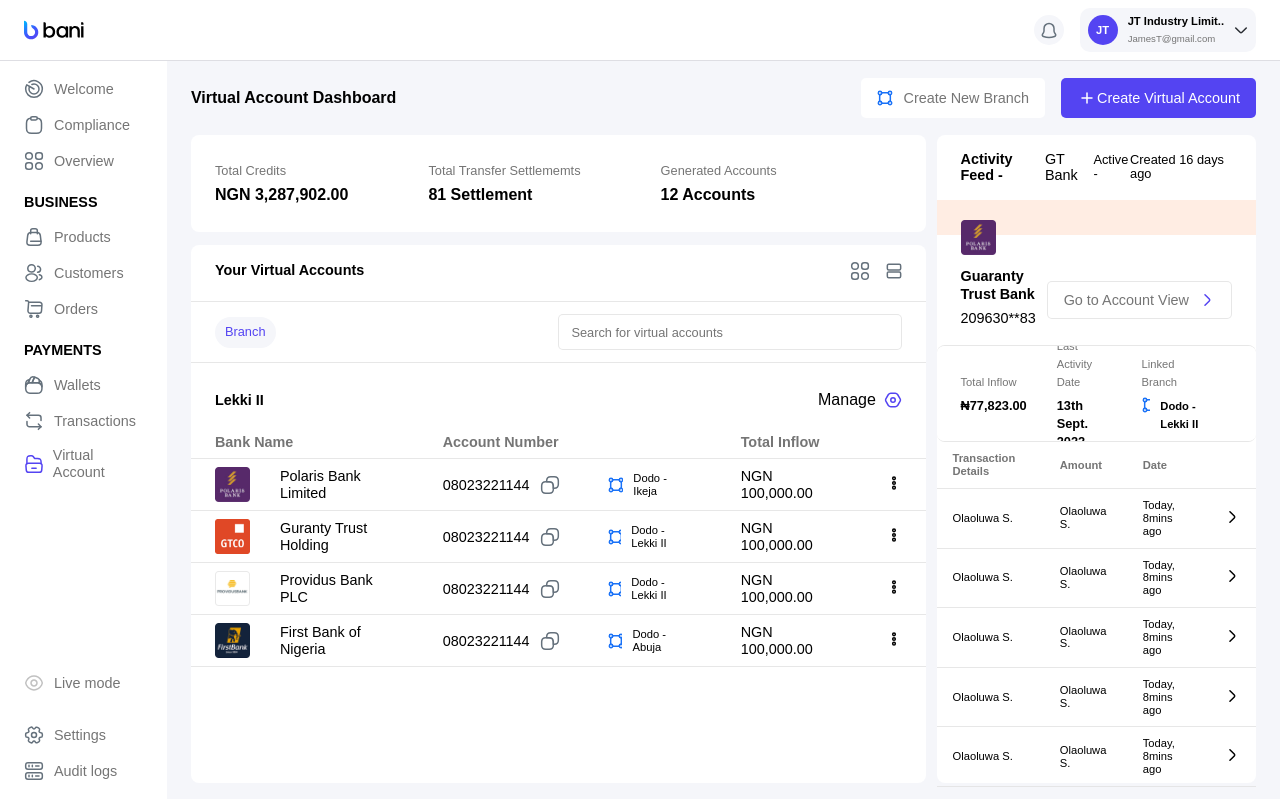
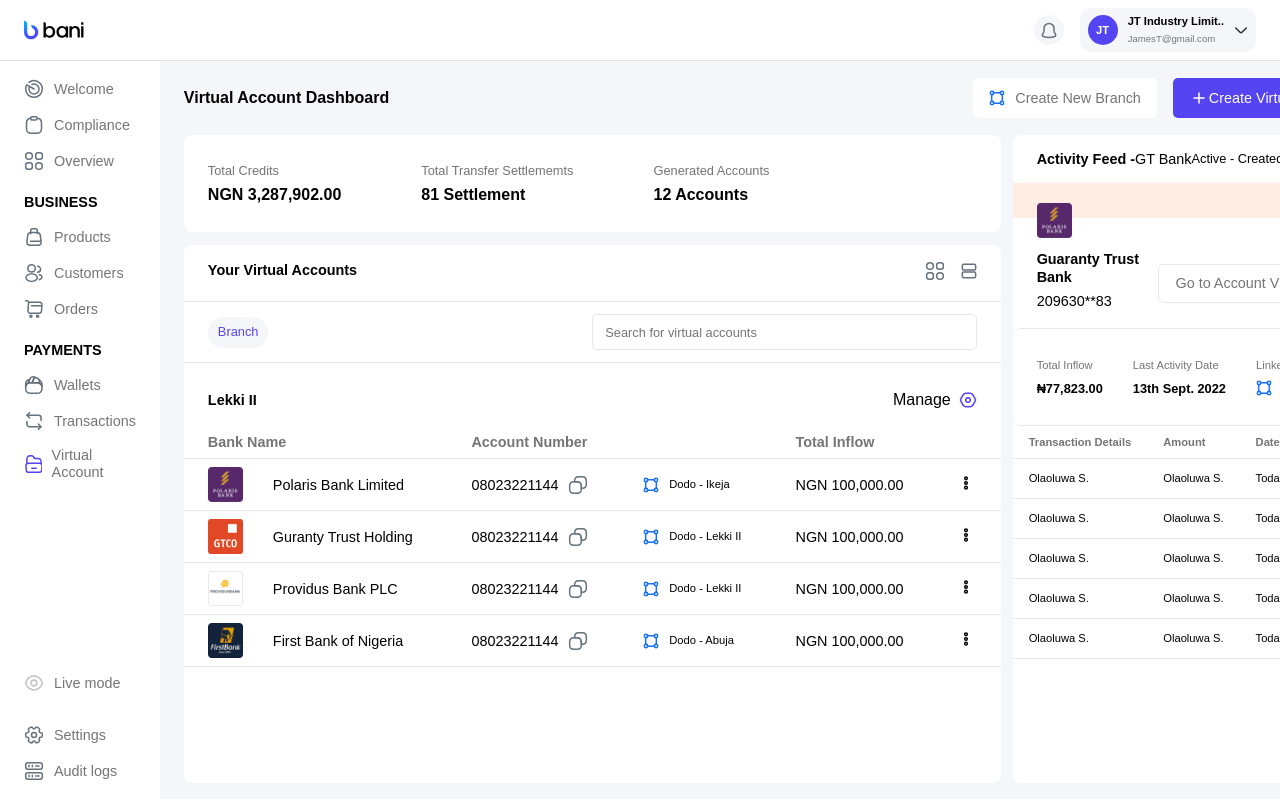
Before and after one commit to asoluka/talentsquarebani, a React (Create React App) app: page /dashboard in a window 1280 px wide. Built offline with nearby package versions, Linux system fonts and the light colour scheme.

Commit message:
some house keeping

```diff
--- a/src/components/molecules/Navbar/index.jsx
+++ b/src/components/molecules/Navbar/index.jsx
@@ -63,6 +63,7 @@ export const Navbar = () => {
               fontWeight="600"
               margin="0"
               fontSize={typeScale.small}
+              whitespace="nowrap"
             >
               JT Industry Limit..
             </Text>
--- a/src/components/organisms/Table/index.jsx
+++ b/src/components/organisms/Table/index.jsx
@@ -31,6 +31,7 @@ const Wrapper = styled.div`
     padding: ${({ padding }) => padding || "8px 24px"};
     font-size: ${({ small }) =>
       small ? typeScale.small : typeScale.paragraph};
+    white-space: nowrap;
   }
 `;
 
--- a/src/components/pages/Dashboard/index.jsx
+++ b/src/components/pages/Dashboard/index.jsx
@@ -303,20 +303,31 @@ export const Dashboard = () => {
             padding="16px 24px"
           >
             <Flex alignItems="center">
-              <Text fontWeight="600" margin="0" fontSize={typeScale.paragraph}>
+              <Text
+                fontWeight="600"
+                margin="0"
+                fontSize={typeScale.paragraph}
+                whitespace="nowrap"
+              >
                 Activity Feed -
               </Text>
-              <Text margin="0" fontSize={typeScale.paragraph}>
+              <Text
+                margin="0"
+                fontSize={typeScale.paragraph}
+                whitespace="nowrap"
+              >
+                {"  "}
                 GT Bank
               </Text>
             </Flex>
 
             <Flex alignItems="center">
-              <Text margin="0" fontSize={typeScale.helperText}>
-                Active -
-              </Text>
-              <Text margin="0" fontSize={typeScale.helperText}>
-                Created 16 days ago
+              <Text
+                margin="0"
+                fontSize={typeScale.helperText}
+                whitespace="nowrap"
+              >
+                Active - Created 16 days ago
               </Text>
             </Flex>
           </Flex>
@@ -364,6 +375,7 @@ export const Dashboard = () => {
                 fontSize={typeScale.small}
                 color={baniColors.lightGrey}
                 margin="0 0 6px 0"
+                whitespace="nowrap"
               >
                 Total Inflow
               </Text>
@@ -372,6 +384,7 @@ export const Dashboard = () => {
                 fontWeight="600"
                 margin="0"
                 fontSize={typeScale.helperText}
+                whitespace="nowrap"
               >
                 ₦77,823.00
               </Text>
@@ -383,6 +396,7 @@ export const Dashboard = () => {
                 fontSize={typeScale.small}
                 color={baniColors.lightGrey}
                 margin="0 0 6px 0"
+                whitespace="nowrap"
               >
                 Last Activity Date
               </Text>
@@ -391,6 +405,7 @@ export const Dashboard = () => {
                 fontWeight="600"
                 margin="0"
                 fontSize={typeScale.helperText}
+                whitespace="nowrap"
               >
                 13th Sept. 2022
               </Text>
@@ -402,6 +417,7 @@ export const Dashboard = () => {
                 fontSize={typeScale.small}
                 color={baniColors.lightGrey}
                 margin="0 0 6px 0"
+                whitespace="nowrap"
               >
                 Linked Branch
               </Text>
@@ -412,6 +428,7 @@ export const Dashboard = () => {
                   fontWeight="600"
                   margin="0 0 0 10px"
                   fontSize={typeScale.small}
+                  whitespace="nowrap"
                 >
                   Dodo - Lekki II
                 </Text>
```
